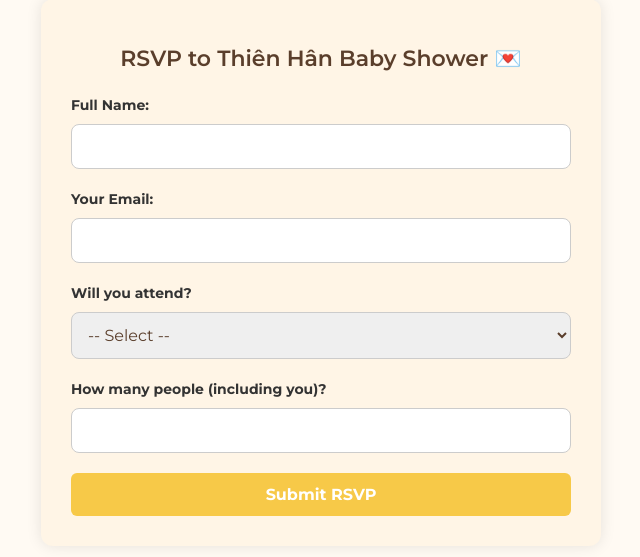
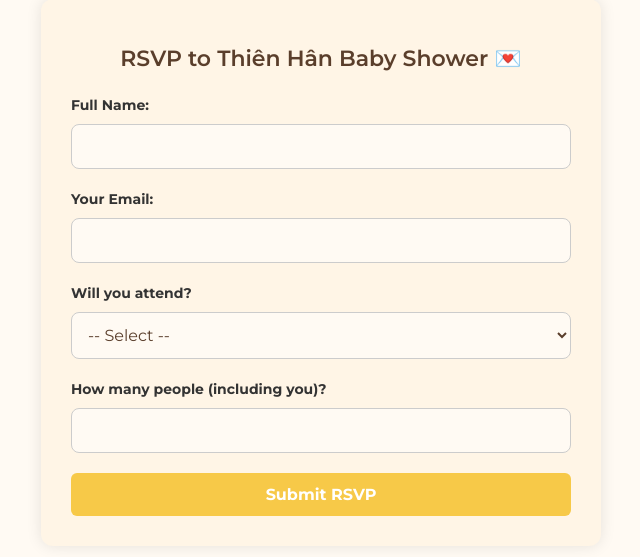
Before and after one commit to zincoi172/rsvp-babyshower, a Flask app: page / in a window 1280 px wide. Shown: the part 1226-1783 px from the top of the page, without its empty margins (319-959 px from the left). Run offline with Flask 3, Linux system fonts and the light colour scheme.

Commit message:
Update the safari and avoid the blue box

```diff
--- a/static/style.css
+++ b/static/style.css
@@ -3,6 +3,19 @@ body {
     font-family: "Montserrat", serif;
     background-color: #fffaf3;
     color: #333;
+  }
+
+  /* Remove iOS tap highlight */
+  input,
+  select,
+  textarea {
+    -webkit-tap-highlight-color: transparent;
+  }
+
+  /* Fix iOS Safari blue autofill background */
+  input:-webkit-autofill {
+    box-shadow: 0 0 0px 1000px #fff5e6 inset !important;
+    -webkit-text-fill-color: #5a3e2b !important;
   }
 
   .hero-image {
@@ -70,14 +83,17 @@ body {
     font-family: "Montserrat", serif;
     box-sizing: border-box;
     color: #5a3e2b;
+    background-color: #fffaf3;
   }
 
+  /* Custom focus style (brown outline) */
   input:focus,
   select:focus,
   textarea:focus {
     outline: none;
     border: 2px solid #5a3e2b;
     box-shadow: 0 0 5px rgba(90, 62, 43, 0.3);
+    background-color: #fffaf3;
   }
 
   button {
```
Lines whose indentation alone changed are shown as unchanged.
